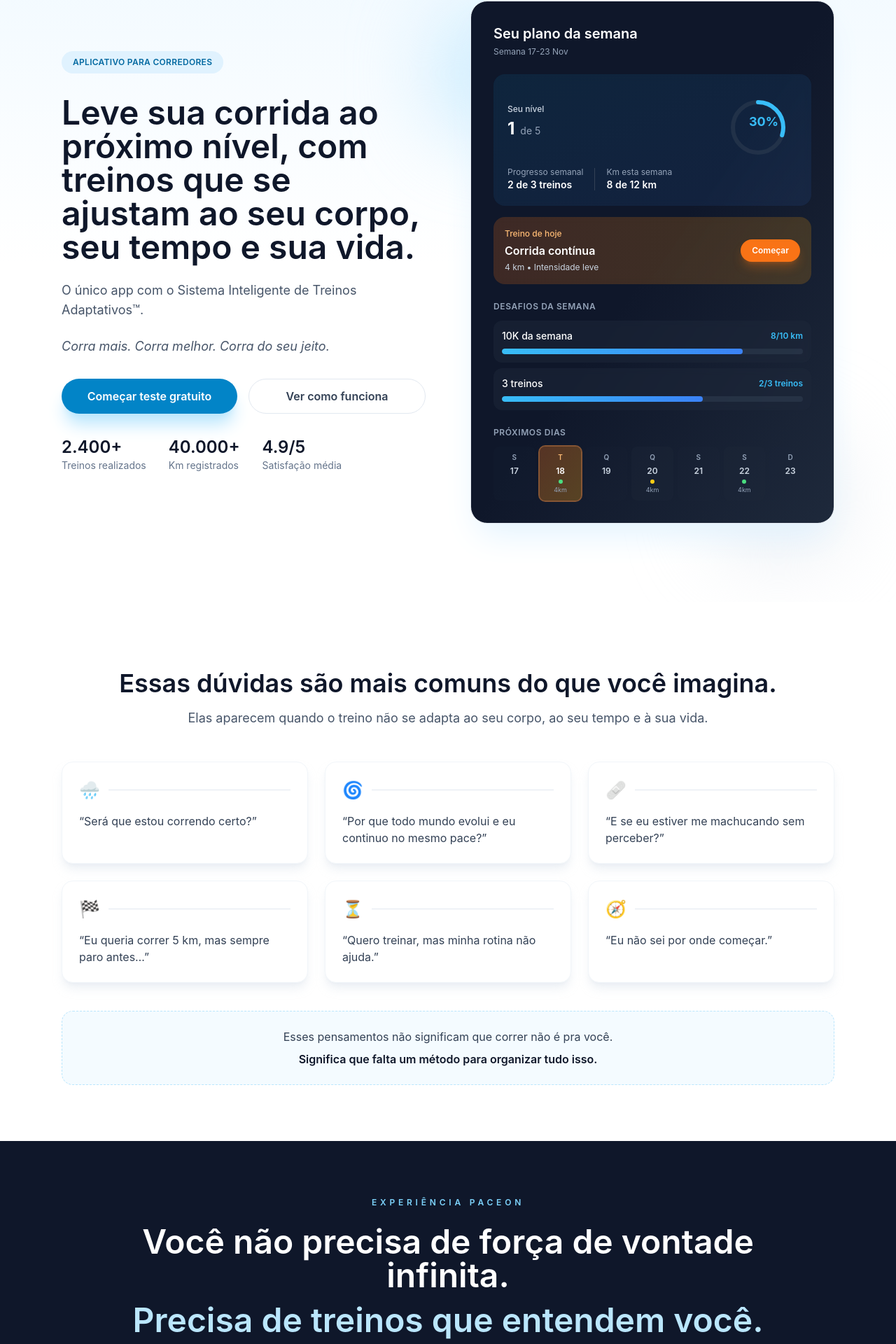
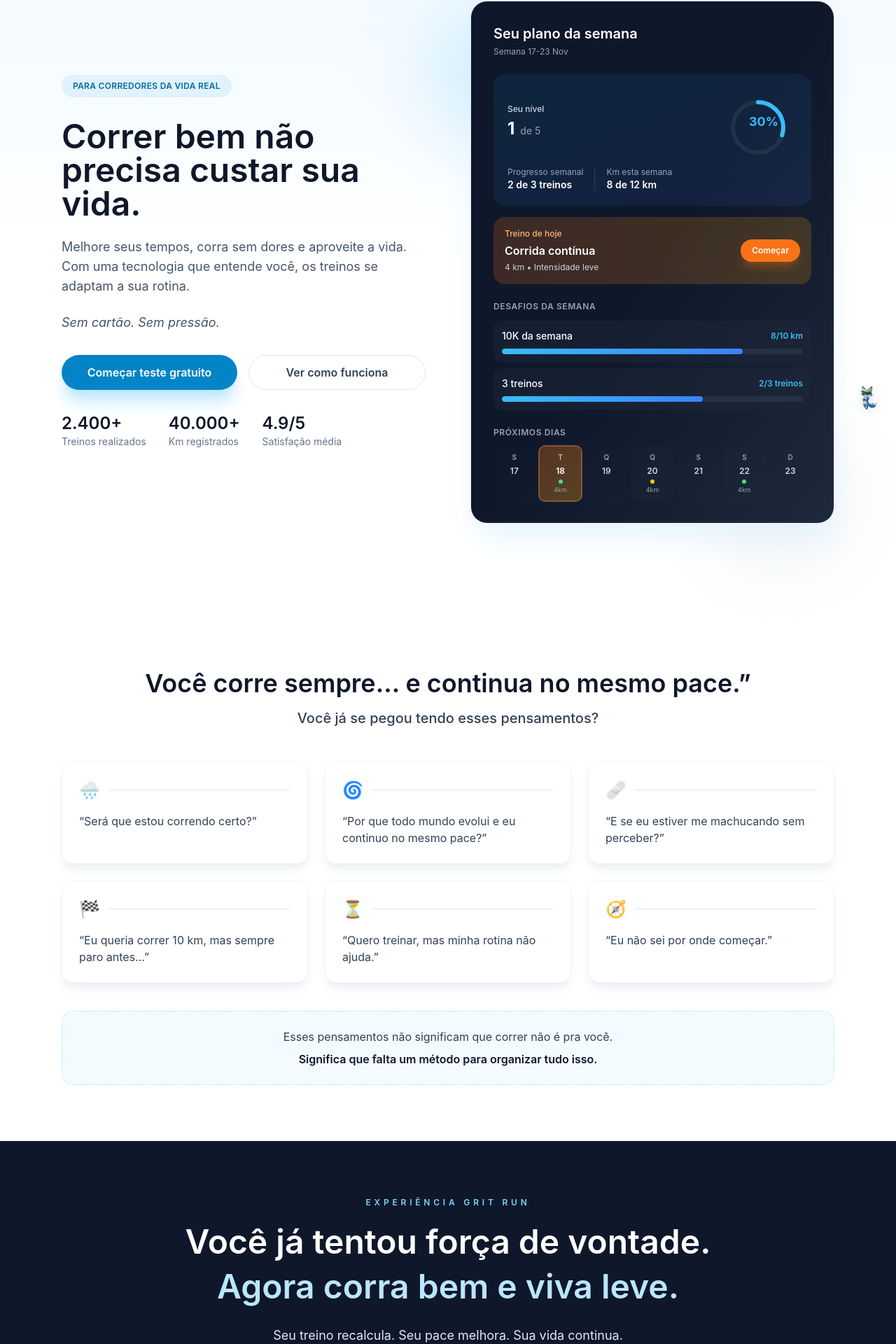
Before and after one commit to lzuneto/Landing-Page-Says, a React (Vite) app: page / in a window 1280 px wide. Shown: the part 180-2100 px from the top of the page at 70% size. Built offline with nearby package versions, Linux system fonts and the light colour scheme.

Commit message:
feat: Integração do mascote Velo no Hero e melhorias de UX/UI - Adicionado Velo na seção Hero (desktop) - Reposicionamento e ajustes de tamanho - Removido Velo da seção Como funciona - Otimizações responsivas

```diff
--- a/index.html
+++ b/index.html
@@ -3,7 +3,7 @@
   <head>
     <meta charset="UTF-8" />
     <meta name="viewport" content="width=device-width, initial-scale=1.0" />
-    <title>PaceON - Plataforma de treinos inteligentes</title>
+    <title>Grit Run - Plataforma de treinos inteligentes</title>
   </head>
   <body class="bg-slate-950">
     <div id="root"></div>
--- a/src/LandingPage.tsx
+++ b/src/LandingPage.tsx
@@ -1,4 +1,4 @@
-import { useCallback } from 'react';
+import { useCallback, useState } from 'react';
 
 type Stat = {
   label: string;
@@ -42,7 +42,7 @@ const painStatements = [
     text: '“Por que todo mundo evolui e eu continuo no mesmo pace?”',
   },
   { emoji: '🩹', text: '“E se eu estiver me machucando sem perceber?”' },
-  { emoji: '🏁', text: '“Eu queria correr 5 km, mas sempre paro antes…”' },
+  { emoji: '🏁', text: '“Eu queria correr 10 km, mas sempre paro antes…”' },
   { emoji: '⏳', text: '“Quero treinar, mas minha rotina não ajuda.”' },
   { emoji: '🧭', text: '“Eu não sei por onde começar.”' },
 ];
@@ -198,6 +198,8 @@ const scrollToSection = (sectionId: string) => {
 };
 
 const LandingPage = () => {
+  const [veloImageError, setVeloImageError] = useState(false);
+
   const handleAnchorClick = useCallback((sectionId: string) => {
     scrollToSection(sectionId);
   }, []);
@@ -215,7 +217,7 @@ const LandingPage = () => {
               handleAnchorClick('hero');
             }}
           >
-            PaceON
+            Grit Run
           </a>
           <nav className="hidden items-center gap-8 text-sm font-medium text-slate-600 md:flex">
             {[
@@ -252,23 +254,51 @@ const LandingPage = () => {
         {/* Hero */}
         <section
           id="hero"
-          className="relative overflow-hidden bg-gradient-to-b from-sky-50 via-white to-white"
+          className="relative overflow-visible bg-gradient-to-b from-sky-50 via-white to-white"
         >
+          {/* Mascote Velo no Hero - Desktop: entre as colunas */}
+          <div
+            className="absolute top-[70%] hidden h-auto w-auto max-h-[260px] pointer-events-none transition-transform duration-300 hover:scale-105 lg:block"
+            style={{
+              left: 'calc(50% + 600px)',
+              transform: 'translate(-50%, -50%)',
+              zIndex: 10
+            }}
+          >
+            {!veloImageError ? (
+              <img
+                src="/velo-intro-perfil.png"
+                alt="Mascote Velo - Grit Run"
+                className="h-full w-auto object-contain drop-shadow-lg"
+                style={{ filter: 'drop-shadow(0 4px 6px rgba(0, 0, 0, 0.1))' }}
+                onError={() => setVeloImageError(true)}
+              />
+            ) : (
+              <div className="flex h-64 w-40 items-center justify-center rounded-lg bg-gradient-to-br from-blue-400/20 to-blue-600/20 border-2 border-dashed border-blue-300/50">
+                <div className="text-center">
+                  <div className="text-4xl mb-2">🦊</div>
+                  <div className="text-xs font-semibold text-blue-600">Velo</div>
+                </div>
+              </div>
+            )}
+          </div>
+
           <div className="mx-auto grid max-w-6xl gap-16 px-6 py-20 lg:grid-cols-2 lg:items-center lg:py-28">
             <div className="space-y-8">
               <div className="inline-flex items-center gap-2 rounded-full bg-sky-100 px-4 py-2 text-xs font-semibold uppercase tracking-wide text-sky-700">
-                Aplicativo para Corredores
+              PARA CORREDORES DA VIDA REAL
               </div>
               <div className="space-y-6">
                 <h1 className="text-4xl font-semibold leading-tight text-slate-900 md:text-5xl">
-                  Leve sua corrida ao próximo nível, com treinos que se ajustam
-                  ao seu corpo, seu tempo e sua vida.
+                Correr bem não precisa custar sua vida.
                 </h1>
+
                 <p className="text-base text-slate-600 md:text-lg">
-                  O único app com o Sistema Inteligente de Treinos Adaptativos™.
+                Melhore seus tempos, corra sem dores e aproveite a vida. <br/>
+                Com uma tecnologia que entende você, os treinos se adaptam a sua rotina.
                 </p>
                 <p className="text-base text-slate-600 md:text-lg">
-                  <em>Corra mais. Corra melhor. Corra do seu jeito.</em>
+                  <em>Sem cartão. Sem pressão.</em>
                 </p>
               </div>
               <div className="flex flex-col gap-4 sm:flex-row">
@@ -480,6 +510,7 @@ const LandingPage = () => {
               </div>
             </div>
           </div>
+
         </section>
 
         {/* Bloco 03 – Cards empilhados */}
@@ -489,11 +520,13 @@ const LandingPage = () => {
               <p className="text-xs font-semibold uppercase tracking-[0.3em] text-sky-600">
               </p>
               <h2 className="text-3xl font-semibold text-slate-900 md:text-4xl">
-              Essas dúvidas são mais comuns do que você imagina.
+              Você corre sempre… e continua no mesmo pace.”
               </h2>
               <p className="text-base text-slate-600 md:text-lg">
-              Elas aparecem quando o treino não se adapta ao seu corpo, ao seu tempo e à sua vida.
 
+              </p>
+              <p className="mt-6 text-lg font-medium text-slate-700 md:text-xl">
+                Você já se pegou tendo esses pensamentos?
               </p>
             </div>
             <div className="mt-12 grid gap-6 sm:grid-cols-2 lg:grid-cols-3">
@@ -523,18 +556,17 @@ const LandingPage = () => {
         <section className="bg-slate-900 text-white">
           <div className="mx-auto max-w-5xl px-6 py-20 text-center">
             <p className="text-xs font-semibold uppercase tracking-[0.4em] text-sky-300">
-              Experiência PaceON
+              Experiência Grit Run
             </p>
             <div className="mt-6 space-y-4">
               <p className="text-4xl font-semibold leading-tight md:text-5xl">
-                Você não precisa de força de vontade infinita.
-              </p>
+              Você já tentou força de vontade.              </p>
               <p className="text-4xl font-semibold leading-tight text-sky-200 md:text-5xl">
-                Precisa de treinos que entendem você.
+                Agora corra bem e viva leve.
               </p>
             </div>
             <p className="mt-8 text-lg text-slate-200">
-              O resto, a nossa tecnologia faz.
+            Seu treino recalcula. Seu pace melhora. Sua vida continua.
             </p>
             <button
               type="button"
@@ -558,7 +590,7 @@ const LandingPage = () => {
                   Como funciona o Sistema Inteligente de Treinos Adaptativos™
                 </h2>
                 <p className="text-base text-slate-600 md:text-lg">
-                  Em cinco passos o PaceON entende quem você é, cria treinos sob medida e ajusta tudo em tempo real.
+                  Em cinco passos o Grit Run entende quem você é, cria treinos sob medida e ajusta tudo em tempo real.
                 </p>
               </div>
             </div>
@@ -567,14 +599,16 @@ const LandingPage = () => {
                 <div className="pointer-events-none absolute left-6 right-6 top-12 hidden h-px bg-sky-200 md:block" />
                 {steps.map((step, index) => {
                   const isLast = index === steps.length - 1;
+                  const isFirst = index === 0;
                   return (
-                    <div key={step.title} className="flex items-stretch gap-6">
+                    <div key={step.title} className="relative flex items-stretch gap-6">
                       <article
                         className={`relative flex aspect-square w-64 min-w-[16rem] max-w-[16rem] flex-col rounded-3xl border bg-white/90 p-6 shadow-sm transition hover:-translate-y-1 hover:shadow-xl sm:w-60 sm:min-w-[15rem] md:w-56 md:min-w-[14rem] ${
                           isLast
                             ? 'border-amber-200/70 bg-gradient-to-br from-white to-amber-50 shadow-lg shadow-amber-100'
                             : 'border-slate-100'
                         }`}
+                        style={{ zIndex: 1 }}
                       >
                         <div
                           className={`mb-6 inline-flex h-12 w-12 items-center justify-center rounded-full text-lg font-semibold shadow-sm ${
@@ -620,10 +654,10 @@ const LandingPage = () => {
                 Benefícios
               </p>
               <h2 className="text-3xl font-semibold text-slate-900 md:text-4xl">
-                A forma moderna de treinar corrida — sem complicar sua vida.
+                A forma moderna de treinar corrida — sem abrir mão da sua vida.
               </h2>
               <p className="text-base text-slate-600 md:text-lg">
-                Um sistema que ajusta, planeja e acompanha você em cada passo.
+              Você corre. A vida acontece. O treino recalcula.
               </p>
             </div>
             <div className="mt-16 grid gap-6 md:grid-cols-2 lg:grid-cols-3">
@@ -833,7 +867,7 @@ const LandingPage = () => {
       <footer className="border-t border-slate-200 bg-white/90">
         <div className="mx-auto flex max-w-6xl flex-col gap-6 px-6 py-10 text-center md:flex-row md:items-center md:justify-between md:text-left">
           <div>
-            <p className="text-lg font-semibold text-slate-900">PaceON</p>
+            <p className="text-lg font-semibold text-slate-900">Grit Run</p>
             <p className="text-sm text-slate-600">
               Plataforma completa para times de assessoria focados em crescimento.
             </p>
@@ -862,7 +896,7 @@ const LandingPage = () => {
             </a>
           </div>
           <p className="text-sm text-slate-500">
-            © {new Date().getFullYear()} PaceON. Todos os direitos reservados.
+            © {new Date().getFullYear()} Grit Run. Todos os direitos reservados.
           </p>
         </div>
       </footer>
```
Also changed, not shown: public/velo-intro-perfil.png (added).
